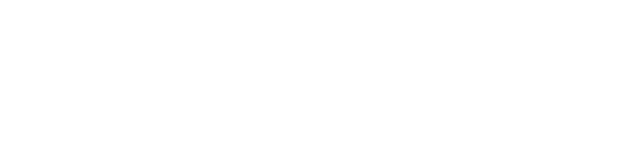
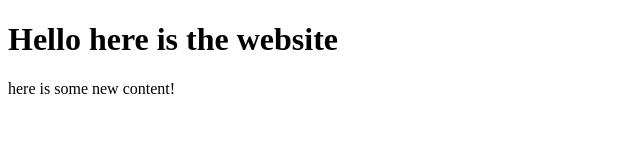
Before and after one commit to johnc49/test-repo, a plain HTML site: page index.html in a window 1280 px wide. Shown: the whole page, without its empty margins (0-640 px from the left). Drawn offline with Linux system fonts and the light colour scheme.

Commit message:
Added content to index.html

```diff
--- a/index.html
+++ b/index.html
@@ -9,6 +9,8 @@
         <link rel="stylesheet" href="">
     </head>
     <body>
+        <h1>Hello here is the website</h1>
+        <p>here is some new content!</p>
 
         <script src=""></script>
     </body>
```
